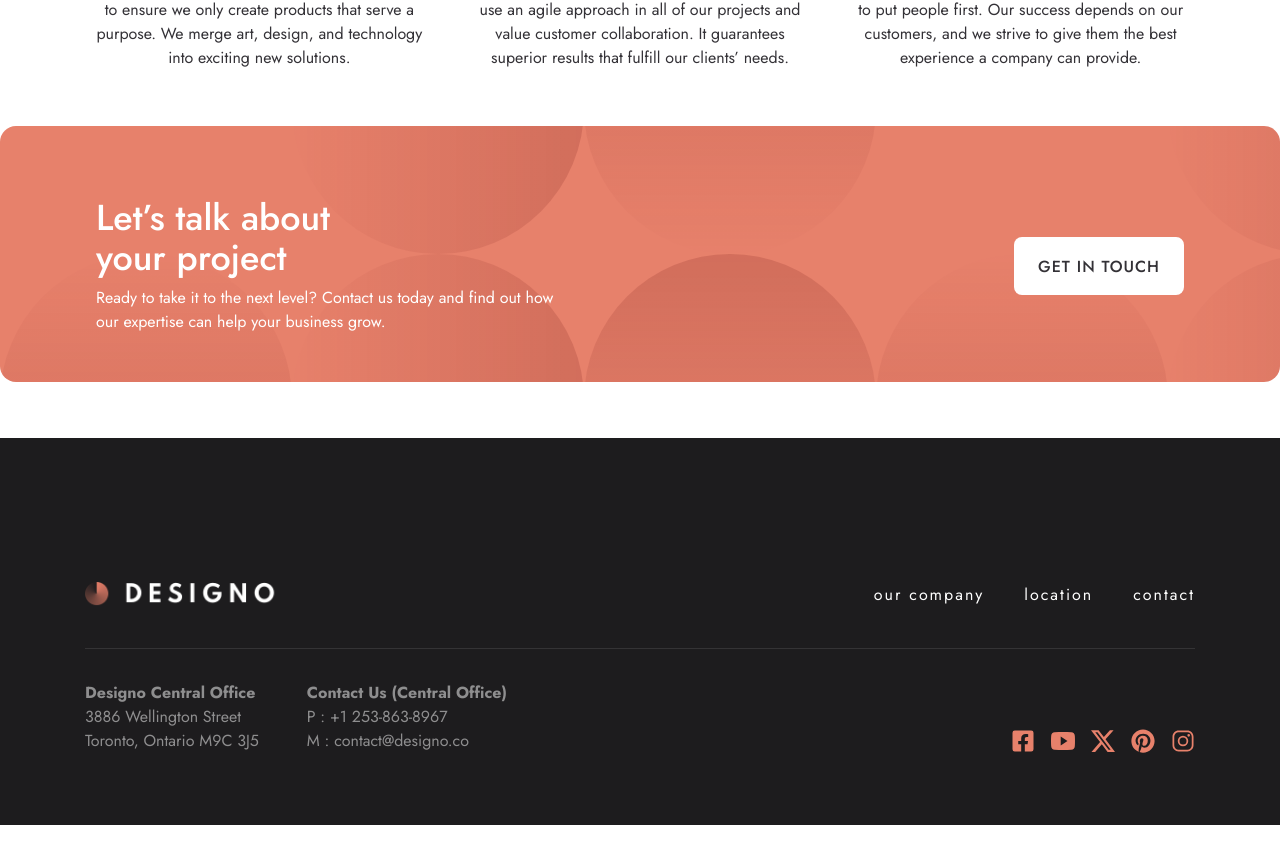
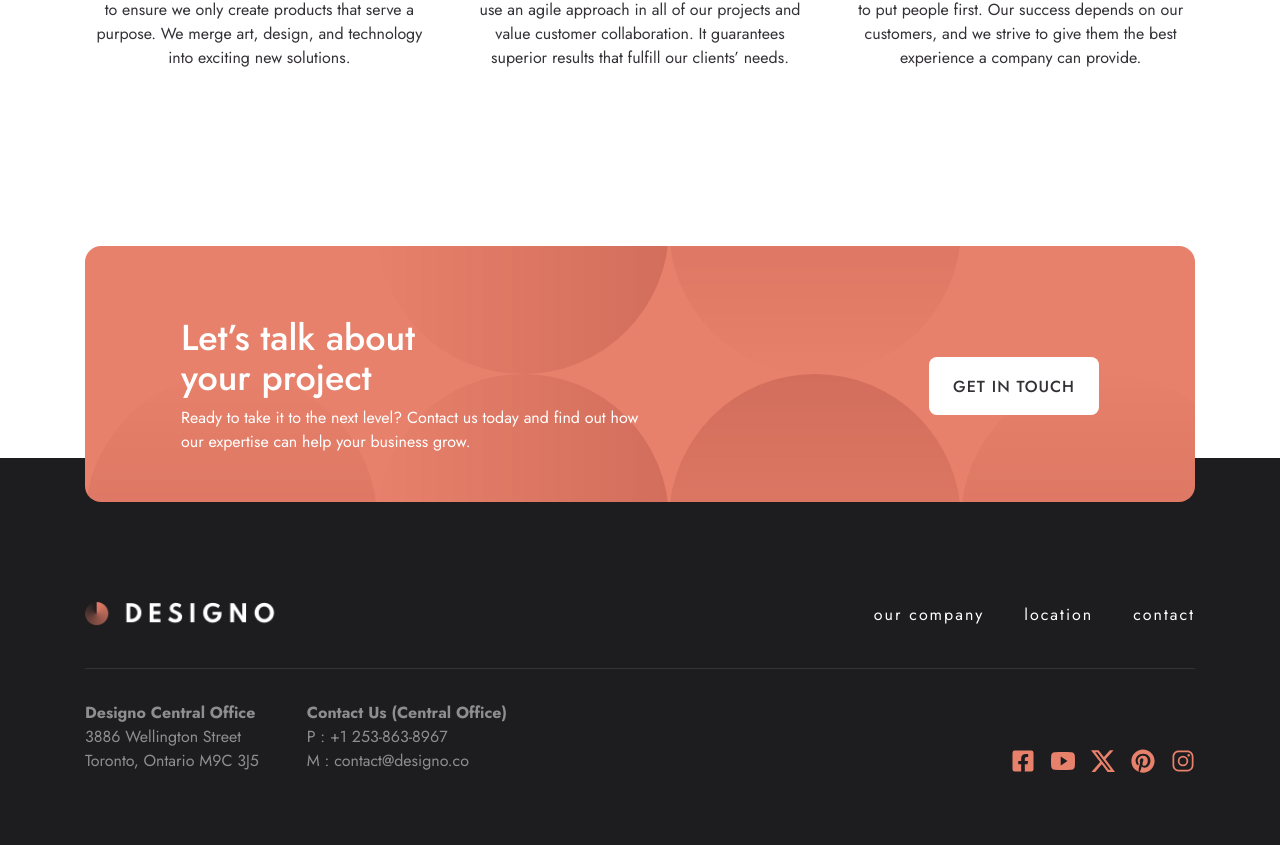
Before and after one commit to zetmosoma10/designo, a React (Vite) app: page / in a window 1280 px wide. Shown: the part 1980-2825 px from the top of the page. Built offline with nearby package versions, Linux system fonts and the light colour scheme.

Commit message:
refactor-fix CTA layout issues

```diff
--- a/src/components/Footer.tsx
+++ b/src/components/Footer.tsx
@@ -9,7 +9,7 @@ import { FaPinterest } from "react-icons/fa6";
 
 const Footer = () => {
   return (
-    <footer className="bg-black text-white pt-[253px] pb-16 md:pt-[166px] md:pb-20 lg:pt-36 lg:pb-[72px]">
+    <footer className="bg-black text-white pt-[253px] pb-16 md:pt-[166px] md:pb-20 lg:pt-36 lg:pb-[72px] z">
       <div className="max-container flex flex-col items-center md:block text-center md:text-left">
         <div className="md:flex md:items-center md:justify-between md:border-b md:border-b-white md:pb-10 md:border-opacity-10">
           <a className="pb-8 inline-block md:pb-0" href="#">
--- a/src/pages/Layout.tsx
+++ b/src/pages/Layout.tsx
@@ -9,11 +9,13 @@ const Layout = () => {
     <div>
       <NavBar />
       <Outlet />
-      <div>
-        <div>
+      <div className="grid mt-[120px] ">
+        <div className="max-container mb-[-150px] lg:mb-[-100px]">
           <CTA />
         </div>
-        <Footer />
+        <div className="-z-20">
+          <Footer />
+        </div>
       </div>
     </div>
   );
```
